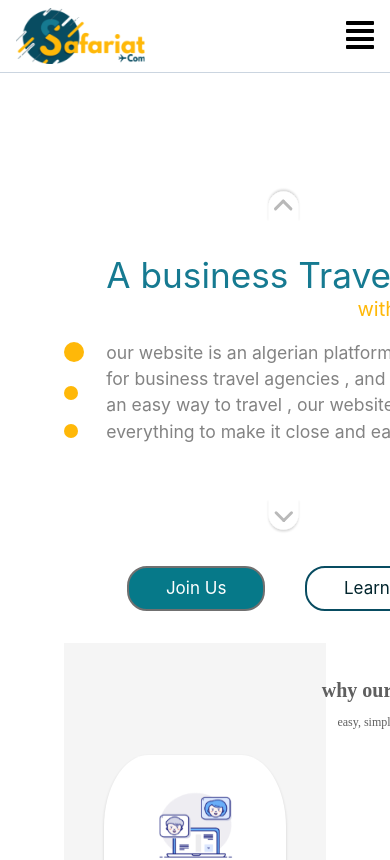
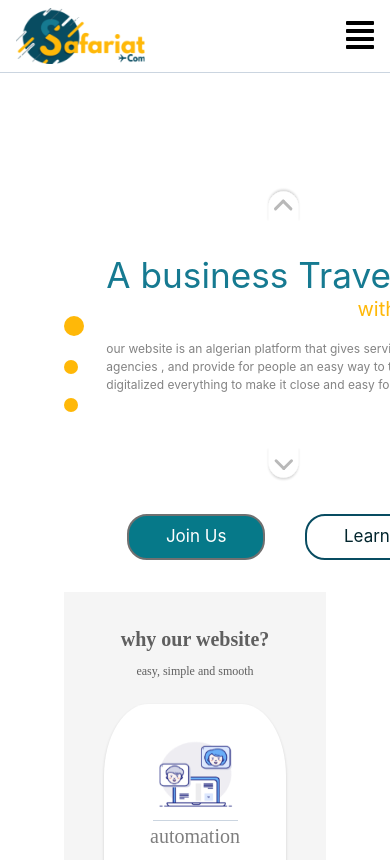
Before and after one commit to oussamabng/safariatComAdmin, a React (Create React App) app: page / in a window 390 px wide. Shown: the top 860 px of the page. Built offline with nearby package versions, Linux system fonts and the light colour scheme.

Commit message:
fixed Header width on small screens

```diff
--- a/src/App.js
+++ b/src/App.js
@@ -17,7 +17,7 @@ import LearnMore from "./scenes/LearnMore/LearnMore.jsx";
 function App() {
   return (
     <Router>
-      <Header />
+      <Header className="w-full" />
       <div style={paddingTop}>
         <Switch>
           <Route component={Home} exact path="/" ></Route>
--- a/src/components/Header/Header.jsx
+++ b/src/components/Header/Header.jsx
@@ -3,17 +3,19 @@ import { Link } from "react-router-dom";
 
 import logo from './images/logoForWeb.png'
 
+
+
 const Header = () => {
     return (
-        <div className="fixed z-10 w-full flex justify-between items-center lg:px-20 px-4 bg-white lg:py-4 py-2 border-b border-gray-400">
-        <div className="w-full lg:w-auto flex justify-between items-center">
+    <div className="w-screen fixed z-20  flex justify-between items-center lg:px-20 px-4 bg-white lg:py-4 py-2 border-b border-gray-400">
+        <div className="w-screen lg:w-auto flex justify-between items-center">
             <Link to="/">
                 <img src={logo} alt=""/>
             </Link>
             <label for="menu-toggle" className="lg:hidden block point-cursor">
                 <i className="fas fa-align-justify fa-2x"></i>
             </label>
-            <input type="checkbox" id="menu-toggle" className="hidden" />
+            <input type="checkbox"  id="menu-toggle" className="hidden " />
         </div>
 
         <div id="menu" className="hidden lg:flex lg:items-center ">
--- a/src/components/HeroSection/Hero.jsx
+++ b/src/components/HeroSection/Hero.jsx
@@ -28,7 +28,4 @@ const Container = styled.div`
   margin: 0 auto;
   padding: 2rem 0;
 
-
-
-
 `;
--- a/src/components/HeroSection/components/Carousel.jsx
+++ b/src/components/HeroSection/components/Carousel.jsx
@@ -96,16 +96,10 @@ const Container = styled.div`
 
   @media (max-width:1030px){
     margin:0 auto;
-    flex-basis:80%;
+    flex-basis:60%;
 
   }
 
 
-  @media (max-width:850px){
-    margin:0 auto;
-   flex-basis:95%;
-
-  }
-
 
 `;
--- a/src/components/HeroSection/components/components/BoxContainer.jsx
+++ b/src/components/HeroSection/components/components/BoxContainer.jsx
@@ -5,9 +5,9 @@ import TextBox from './TextBox';
 
 
 export default function BoxContainer(props) {
-    return (<Container {...props} >
-        <h1 className="self-start">{props.title}</h1>
-                <h5 index={props.index} >{props.subTitle}</h5>
+    return (<Container {...props}  >
+        <h1 className="h1 text-xs sm:text-s md:text-base self-start" >{props.title}</h1>
+                <h5  className="h5 text-xs sm:text-s md:text-base" index={props.index} >{props.subTitle}</h5>
                 <TextBox index={props.index}  text={props.text} />
                 </Container>
                 )
@@ -16,12 +16,13 @@ export default function BoxContainer(props) {
 
 const Box = ({ className, children }) => (<div className={`flex flex-col ${className}`}>{children}</div>);
 export const Container = styled(Box)`
-  h1 {
+  .h1 {
     color: #167a91;
     font-size: 2.2rem;
     line-height:1;
   }
-  h5 {
+
+  .h5 {
 
 
     color: #ffb808;
--- a/src/components/HeroSection/components/components/TextBox.jsx
+++ b/src/components/HeroSection/components/components/TextBox.jsx
@@ -14,7 +14,7 @@ const TextBox = (props)=> {
   return(
     <Container  {...props} className="z-10 w-12/12 relative"  >
 
-        <div className="z-10 ">{props.text}</div>
+        <div className="z-10 text-xs sm:text-s md:text-base">{props.text}</div>
 
         <Person
         index={ props.index}
--- a/src/components/Title/Title.jsx
+++ b/src/components/Title/Title.jsx
@@ -2,7 +2,7 @@ import React from 'react';
 
 const Title = ({title, subTitle}) => {
     return (
-        <div className="text-center font-montserrat text-gray pb-4 w-60 mx-auto">
+        <div style={{width:'100%'}} className="text-center font-montserrat text-gray pb-4 w-60 mx-auto">
             <h3 className="text-xl pb-2 font-semibold">{title}</h3>
             <p className="text-xs">{subTitle}</p>
         </div>
```
